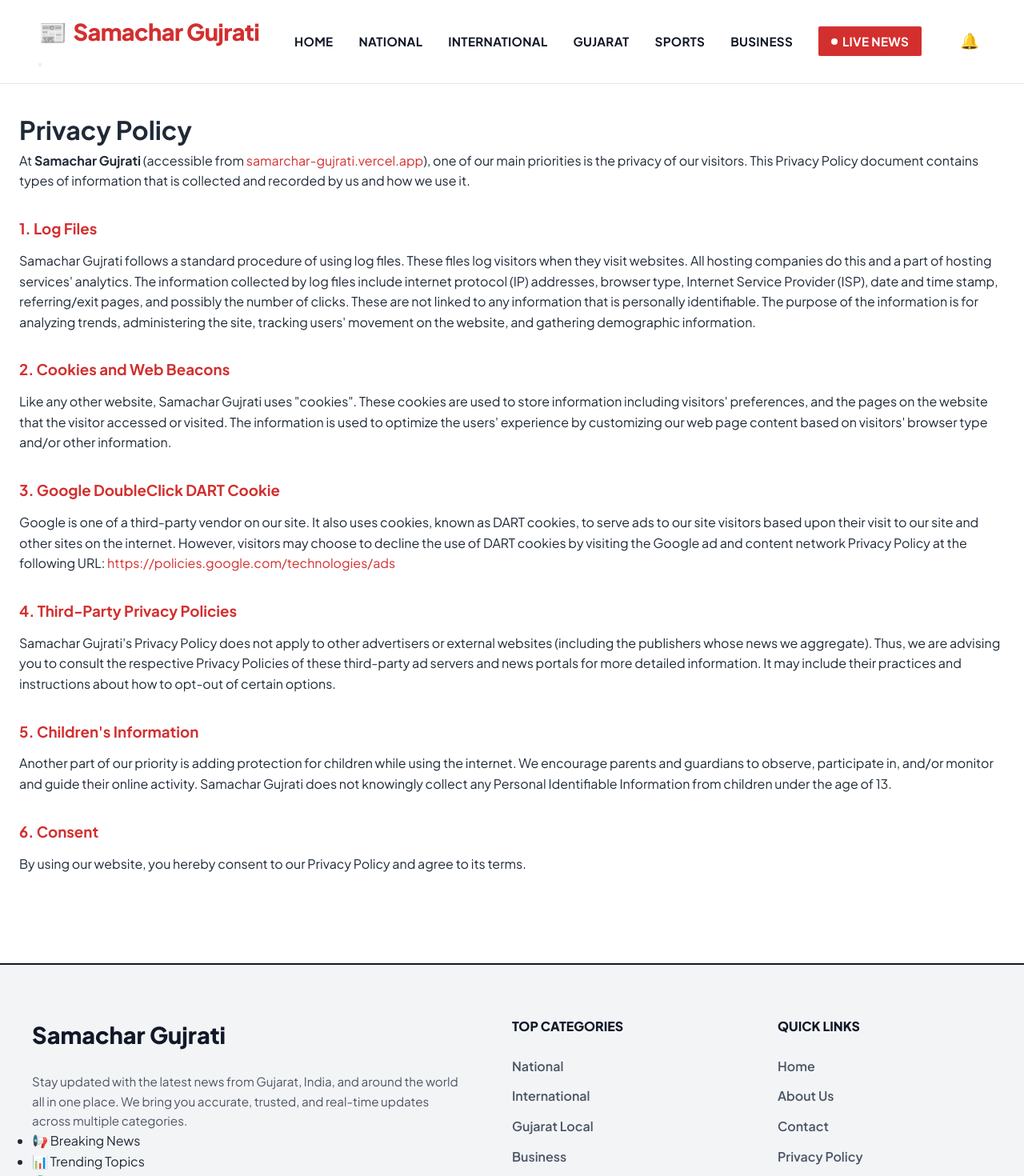
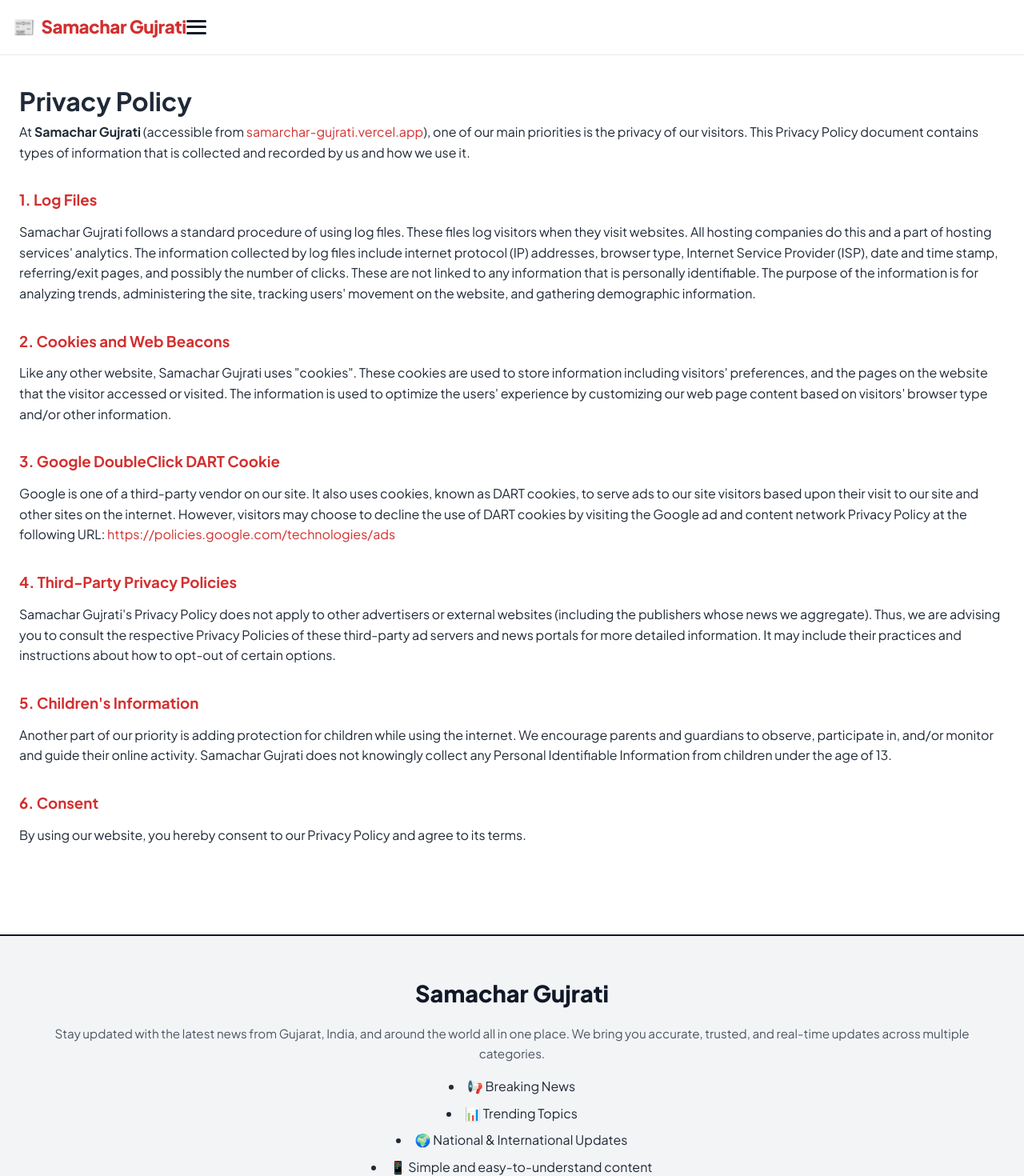
Before and after one commit to kirtankya/ai_studio, a Next.js app in the folder frontend/: page /privacy-policy in a window 1280 px wide. Shown: the top 1470 px of the page at 80% size. Built offline with nearby package versions, Linux system fonts and the light colour scheme; no server answers.

Commit message:
feat: add global stylesheet with minimal newspaper-inspired theme and layout components

```diff
--- a/frontend/src/app/globals.scss
+++ b/frontend/src/app/globals.scss
@@ -89,14 +89,44 @@
   top: 0;
   z-index: 1000;
 
+  .navbar-brand {
+    display: flex;
+    justify-content: space-between;
+    align-items: center;
+    width: 100%;
+
+    @media (min-width: 1280px) {
+      width: auto;
+    }
+  }
+
   .logo {
-    font-size: 1.8rem;
+    font-size: 1.4rem;  /* Made smaller */
     font-weight: 900;
     color: var(--primary-color);
     letter-spacing: -0.02em;
     display: flex;
     align-items: center;
     gap: 0.5rem;
+  }
+
+  .menu-toggle {
+    display: none;
+    flex-direction: column;
+    justify-content: space-between;
+    width: 25px;
+    height: 18px;
+    background: transparent;
+    border: none;
+    cursor: pointer;
+
+    span {
+      height: 3px;
+      width: 100%;
+      background-color: var(--secondary-color);
+      border-radius: 2px;
+      transition: all 0.3s ease;
+    }
   }
 
   .nav-links {
@@ -586,3 +616,176 @@
     font-size: 0.85rem;
   }
 }
+
+/* =========================================================================
+   RESPONSIVE DESIGN (Media Queries)
+   ========================================================================= */
+
+@media (max-width: 1024px) {
+  .navbar {
+    padding: 1rem 1.5rem;
+  }
+
+  .footer .footer-container {
+    grid-template-columns: 1fr 1fr;
+    gap: 2rem;
+  }
+}
+
+@media (max-width: 1280px) {
+  .navbar {
+    flex-direction: column;
+    align-items: flex-start;
+    padding: 1rem;
+
+    .menu-toggle {
+      display: flex;
+    }
+
+    .menu-toggle.active {
+      span:nth-child(1) { transform: translateY(7px) rotate(45deg); }
+      span:nth-child(2) { opacity: 0; }
+      span:nth-child(3) { transform: translateY(-8px) rotate(-45deg); }
+    }
+
+    .nav-links {
+      display: none;
+      flex-direction: column;
+      width: 100%;
+      gap: 0;
+      margin-top: 1rem;
+      border-top: 1px solid var(--border-color);
+      padding-top: 0.5rem;
+
+      &.open {
+        display: flex;
+      }
+
+      a {
+        width: 100%;
+        text-align: left;
+        padding: 1rem;
+        font-size: 1.05rem;
+        border-bottom: 1px solid var(--border-color);
+
+        &:last-child {
+          border-bottom: none;
+        }
+
+        &.nav-live {
+          justify-content: flex-start;
+          margin-top: 0.5rem;
+        }
+      }
+    }
+  }
+
+  .live-section {
+    flex-direction: column;
+
+    .section-header {
+      justify-content: center;
+    }
+
+    .live-ticker-container {
+      padding: 0.75rem 1rem;
+
+      .ticker-track {
+        gap: 1.5rem;
+      }
+
+      .live-ticker-item {
+        font-size: 0.9rem;
+      }
+    }
+  }
+
+  .grid {
+    grid-template-columns: 1fr;
+    gap: 1.5rem;
+  }
+
+  .article-layout {
+    .article-page {
+      h1 {
+        font-size: 2rem;
+      }
+      .image {
+        max-height: 300px;
+      }
+    }
+  }
+
+  .footer {
+    padding: 3rem 1rem 1.5rem;
+
+    .footer-container {
+      grid-template-columns: 1fr;
+      text-align: center;
+      gap: 2.5rem;
+
+      .footer-brand {
+        display: flex;
+        flex-direction: column;
+        align-items: center;
+
+        .logo {
+          margin: 0 auto 1rem auto;
+        }
+
+        .footer-desc p {
+          text-align: center;
+          margin: 0 auto;
+        }
+
+        .footer-features {
+          list-style-position: inside;
+          padding: 0;
+          margin: 1rem auto 0;
+          text-align: center;
+
+          li {
+            margin-bottom: 0.5rem;
+          }
+        }
+      }
+    }
+  }
+
+  .pagination {
+    flex-direction: column;
+    gap: 1.5rem;
+  }
+}
+
+@media (max-width: 480px) {
+  .container {
+    padding: 1.5rem 1rem;
+  }
+
+  .main-content {
+    padding: 0 1rem;
+  }
+
+  .section-title {
+    font-size: 1.5rem;
+  }
+
+  .news-card {
+    .image-wrapper {
+      height: 180px;
+    }
+
+    .content {
+      padding: 1rem;
+
+      h3 {
+        font-size: 1.1rem;
+      }
+
+      .desc {
+        font-size: 0.9rem;
+      }
+    }
+  }
+}
```
